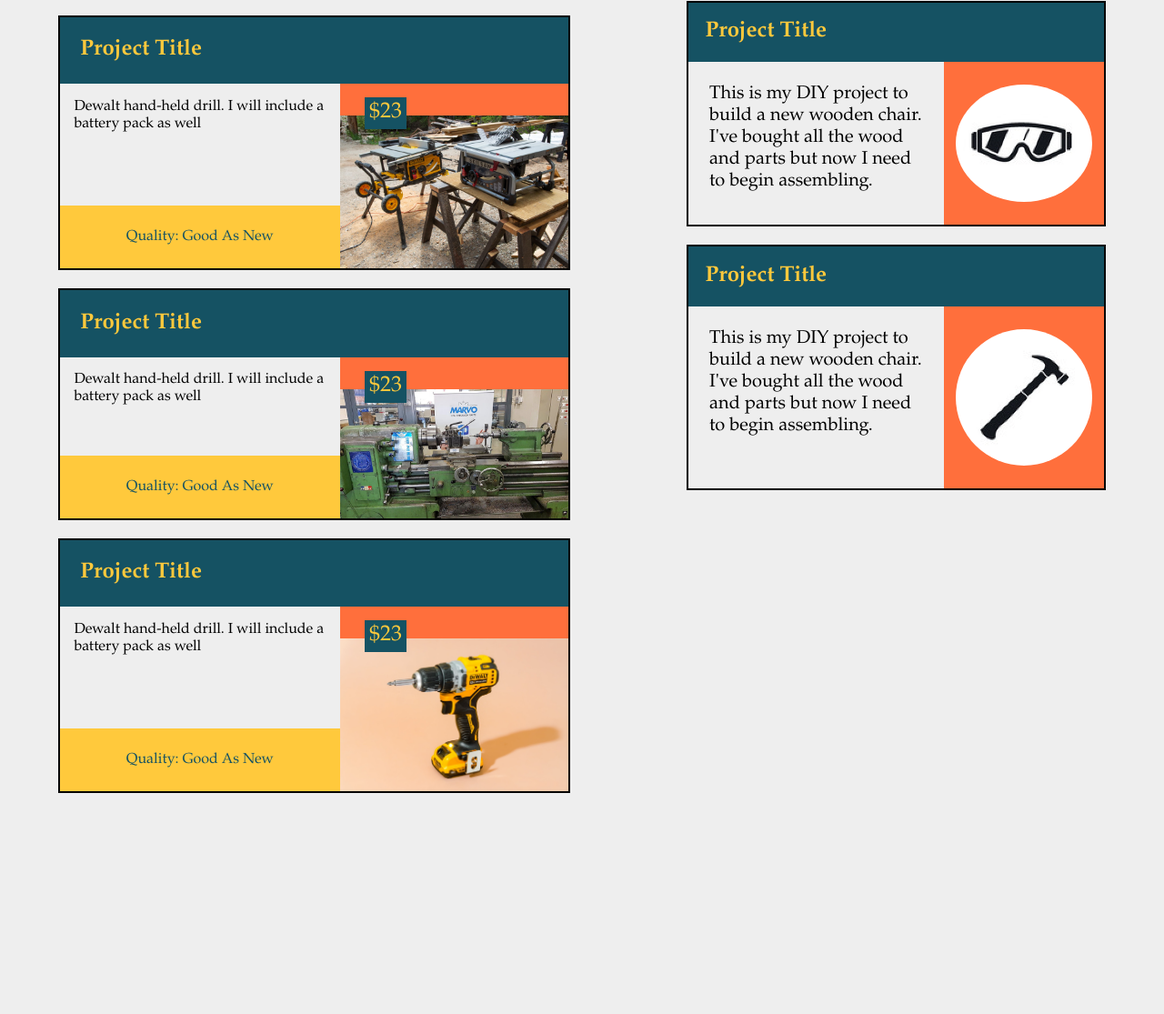
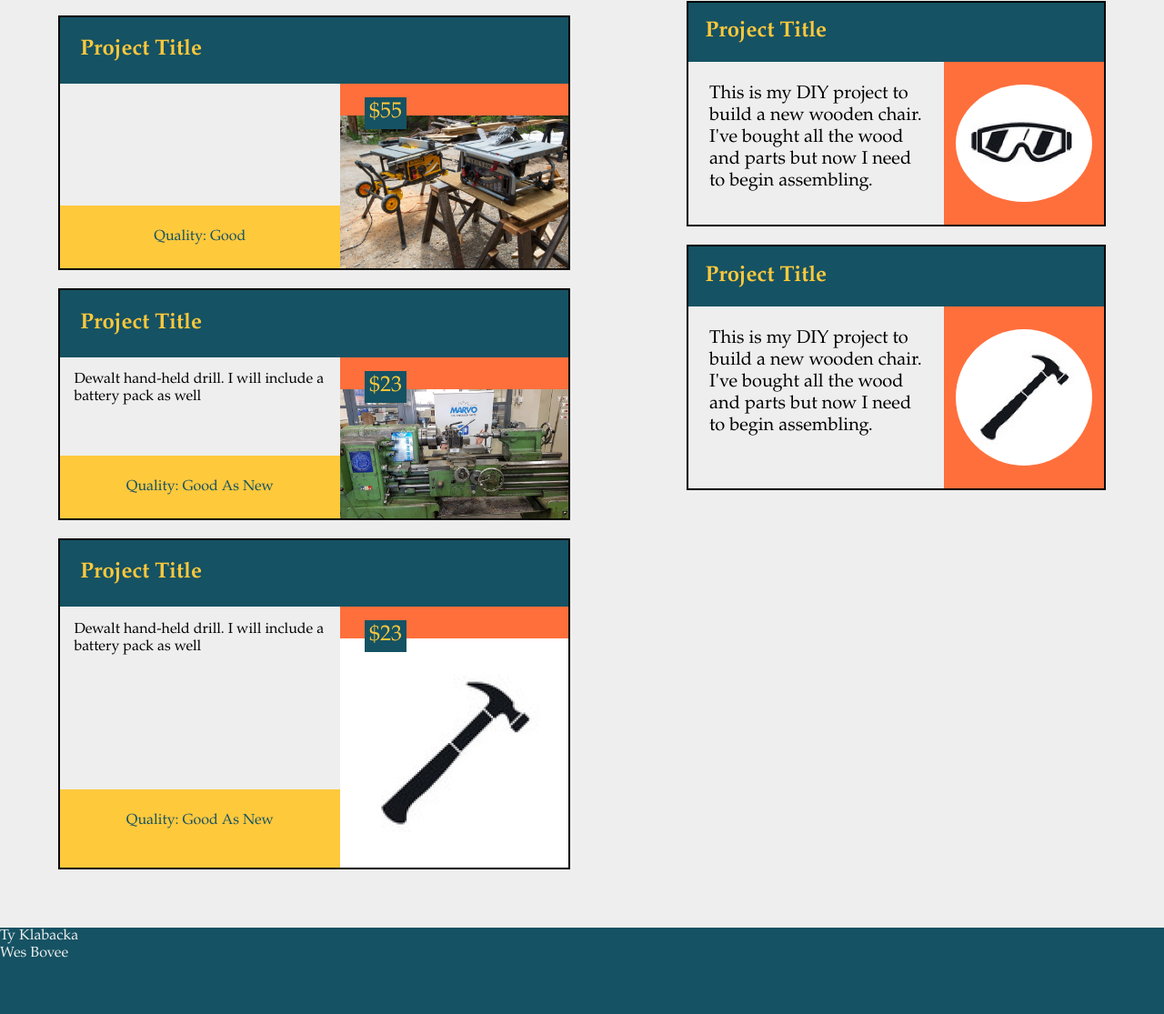
Before and after one commit to Tklaback/Neighborhood, a plain HTML site: page profile.html in a window 1280 px wide. Shown: the part 1175-2290 px from the top of the page at 91% size. Before the commit the page ends 2111 px from the top, so only its background shows below. Drawn offline with Linux system fonts and the light colour scheme.

Commit message:
added names and footer

```diff
--- a/profile.html
+++ b/profile.html
@@ -64,13 +64,12 @@
                         </div>
                         <div class="prjct-bdy">
                             <div class="details">
-                                <p class="prjct-info">Dewalt hand-held drill.
-                                I will include a battery pack as well</p>
-                                <div class="quality">Quality: Good As New</div>
+                                <p class="prjct-info"></p>
+                                <div class="quality">Quality: Good</div>
                             </div>
 
                             <div class="my-listing">
-                                <p class="price">$23</p>
+                                <p class="price">$55</p>
                                 <img src="images/tableSaw.JPG"/>
                             </div>
                         </div>
@@ -107,7 +106,7 @@
 
                             <div class="my-listing">
                                 <p class="price">$23</p>
-                                <img src="images/drill.jpg"/>
+                                <img src="images/hammer.png"/>
                             </div>
                         </div>
                     </div>
@@ -163,8 +162,8 @@
                     </div>
                 </div>
             </div>
-
         </div>
+        <div class="footer"><p>Ty Klabacka</p><p>Wes Bovee</p></div>
 
         <script src="bootstrap.js"></script>
     </body>
--- a/styles/main_page.css
+++ b/styles/main_page.css
@@ -372,3 +372,13 @@ br {
     font-size: 45px;
     font-weight: bolder;
 }
+
+.footer{
+    height: 95px;
+    width: 100%;
+    background-color: #155263;
+}
+
+.footer p{
+    color: #eeeeee;
+}
```
